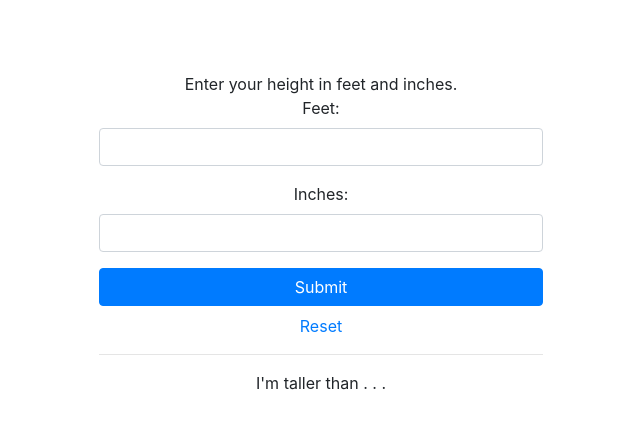
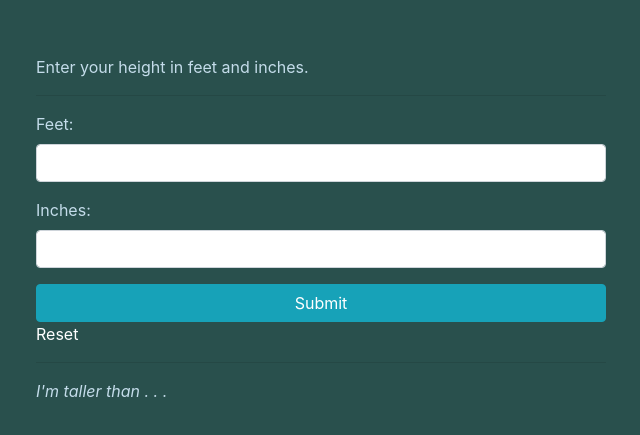
Before and after one commit to diliaur/tallerthan, a plain HTML site: page index.html in a window 1280 px wide. Shown: the part 163-598 px from the top of the page, without its empty margins (319-959 px from the left). Drawn offline with nearby package versions, Linux system fonts and the light colour scheme.

Commit message:
redo positioning and sizing using bootstrap more heavily

```diff
--- a/index.html
+++ b/index.html
@@ -9,11 +9,13 @@
 <body>
 
 
-<div class='container'>
-	<div id="page-content">
+<div class='container h-100'>
+	<div class='row h-100 align-items-center'>
+		<div class='col'>
 			<div id="directions">
 			Enter your height in feet and inches.
 			</div>
+			<hr>
 			<div class="form-group">
 				<label>Feet:</label>
 				<input type="text" name="height-feet" id="height-feet" class="form-control">
@@ -22,19 +24,19 @@
 				<label>Inches:</label>
 				<input type="text" name="height-inches" id="height-inches" class="form-control">
 			</div>
-		<input id="submit" type="submit" name="submit" aria-role="button" class="btn btn-primary btn-block">
+			<input id="submit" type="submit" name="submit" aria-role="button" class="btn btn-info btn-block">
 			<p>
 				<a href="">Reset</a>
 			</p>
 			<hr>
 			<div>
 				<p>
-			I'm taller than . . .
+				<em>I'm taller than . . .</em>
 				</p>
 				<div id="result">
 				</div>
 			</div>
-
+		</div>
 	</div>
 </div>
 
--- a/tallerthan.css
+++ b/tallerthan.css
@@ -1,13 +1,10 @@
+body {
+	height:100vh; /* for vertical alignment */
+	background-color:#29504D;
+	color: #C4DCEA;
+}
 .container {
-	height:100vh;
-	display: flex;
-	align-items: center;
-	justify-content: center;
-}
-#page-content {
-	width:40%;
-	min-width:300px;
-	text-align:center;
+	max-width:600px; /* to keep the content constrained */
 }
 label {
 	display:block;
@@ -16,6 +13,12 @@ label {
 	font-size:2em;
 	font-weight:bold;
 }
-p {
-	margin: 0.5em 0;
+.content {
+	/*background-color:orange;*/
 }
+a, a:link, a:visited, a:active {
+	color:#fff;
+}
+a:hover {
+	color:#fff;
+}
```
Lines whose indentation alone changed are shown as unchanged.
